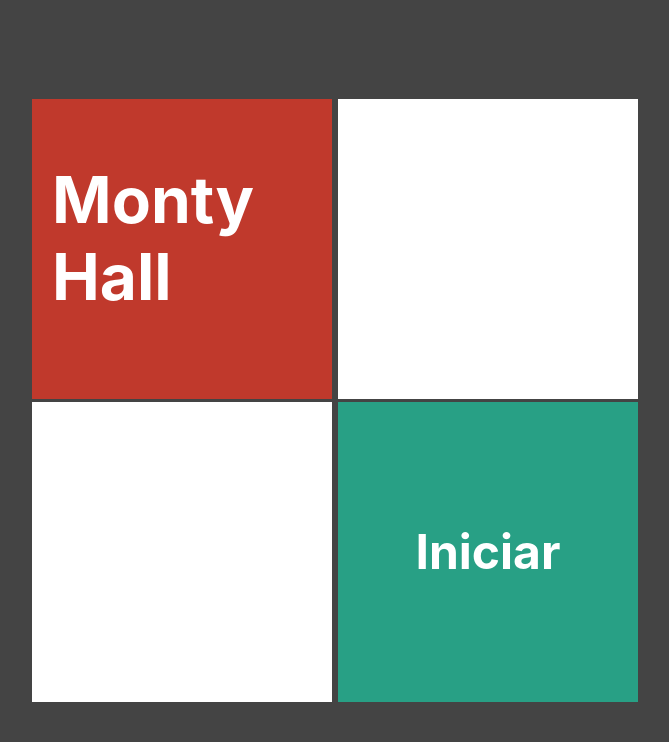
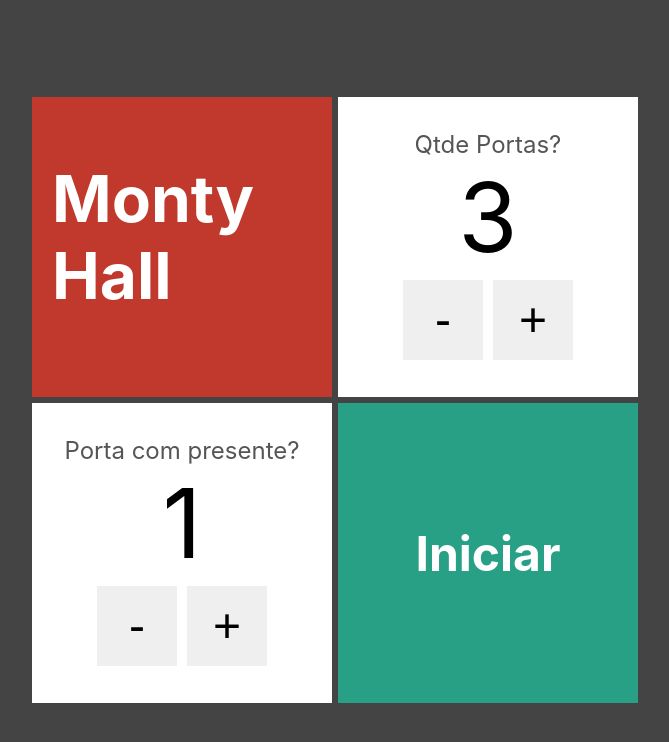
Before and after one commit to Breno44/prizedDoor, a Next.js app: page / in a window 1280 px wide. Shown: the top 742 px of the page, without its empty margins (305-974 px from the left). Built offline with nearby package versions, Linux system fonts and the light colour scheme.

Commit message:
feat:finish project

```diff
--- /dev/null
+++ b/components/NumberInput.tsx
@@ -0,0 +1,26 @@
+import styles from "../styles/NumberInput.module.css";
+
+interface NumberInputProps {
+  value: number;
+  onChnage: (newValue: number) => void;
+}
+
+export default function NumberInput(props) {
+  const dec = () => props.onChange(props.value - 1);
+  const inc = () => props.onChange(props.value + 1);
+
+  return (
+    <div className={styles.numberInput}>
+      <span className={styles.text}>{props.text}</span>
+      <span className={styles.value}>{props.value}</span>
+      <div className={styles.buttons}>
+        <button className={styles.btn} onClick={dec}>
+          -
+        </button>
+        <button className={styles.btn} onClick={inc}>
+          +
+        </button>
+      </div>
+    </div>
+  );
+}
--- a/pages/index.tsx
+++ b/pages/index.tsx
@@ -1,20 +1,29 @@
 import styles from "../styles/Form.module.css";
 import Card from "../components/Card";
 import Link from "next/link";
+import NumberInput from "../components/NumberInput";
+import { useState } from "react";
 
 export default function Form() {
+  const [qtdeDoors, setQtdeDoors] = useState(3);
+  const [haveGift, setHaveGift] = useState(1);
+
   return (
     <div className={styles.form}>
       <div>
         <Card bgcolor="#c0392c">
           <h1>Monty Hall</h1>
         </Card>
-        <Card></Card>
+        <Card>
+          <NumberInput text="Qtde Portas?" value={qtdeDoors} onChange={(newQtde) => setQtdeDoors(newQtde)} />
+        </Card>
       </div>
       <div>
-        <Card></Card>
+        <Card>
+          <NumberInput text="Porta com presente?" value={haveGift} onChange={(newGift) => setHaveGift(newGift)} />
+        </Card>
         <Card bgcolor="#28a085">
-          <Link href={`/game/4/2`}>
+          <Link href={`/game/${qtdeDoors}/${haveGift}`}>
             <h2 className={styles.link} style={{ flex: "1", margin: "0" }}>
               Iniciar
             </h2>
--- a/styles/Form.module.css
+++ b/styles/Form.module.css
@@ -1,8 +1,13 @@
 .form {
   display: flex;
   justify-content: center;
+  flex-direction: column;
   align-items: center;
   height: 100vh;
+}
+
+.form > div {
+  display: flex;
 }
 
 .link {
@@ -11,4 +16,5 @@
   display: flex;
   justify-content: center;
   align-items: center;
+  cursor: pointer;
 }
--- /dev/null
+++ b/styles/NumberInput.module.css
@@ -0,0 +1,32 @@
+.numberInput {
+  display: flex;
+  flex-direction: column;
+  align-items: center;
+  justify-content: center;
+  color: #000000;
+  flex: 1;
+}
+
+.text {
+  color: #555;
+  font-size: 1.5rem;
+}
+
+.value {
+  font-size: 6rem;
+}
+
+.buttons {
+  display: flex;
+}
+
+.btn {
+  display: flex;
+  justify-content: center;
+  align-items: center;
+  font-size: 3rem;
+  width: 80px;
+  height: 80px;
+  border: none;
+  margin: 5px;
+}
```
Also changed, not shown: components/Gift.tsx (renamed from components/Gift.jsx).
